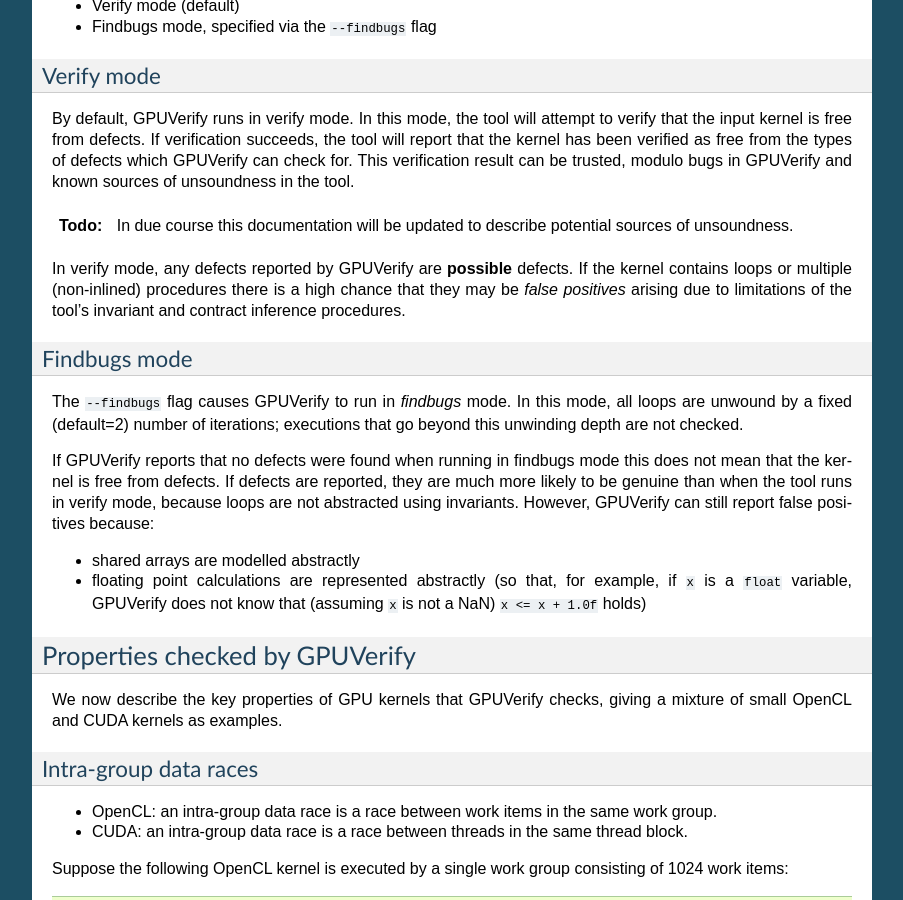
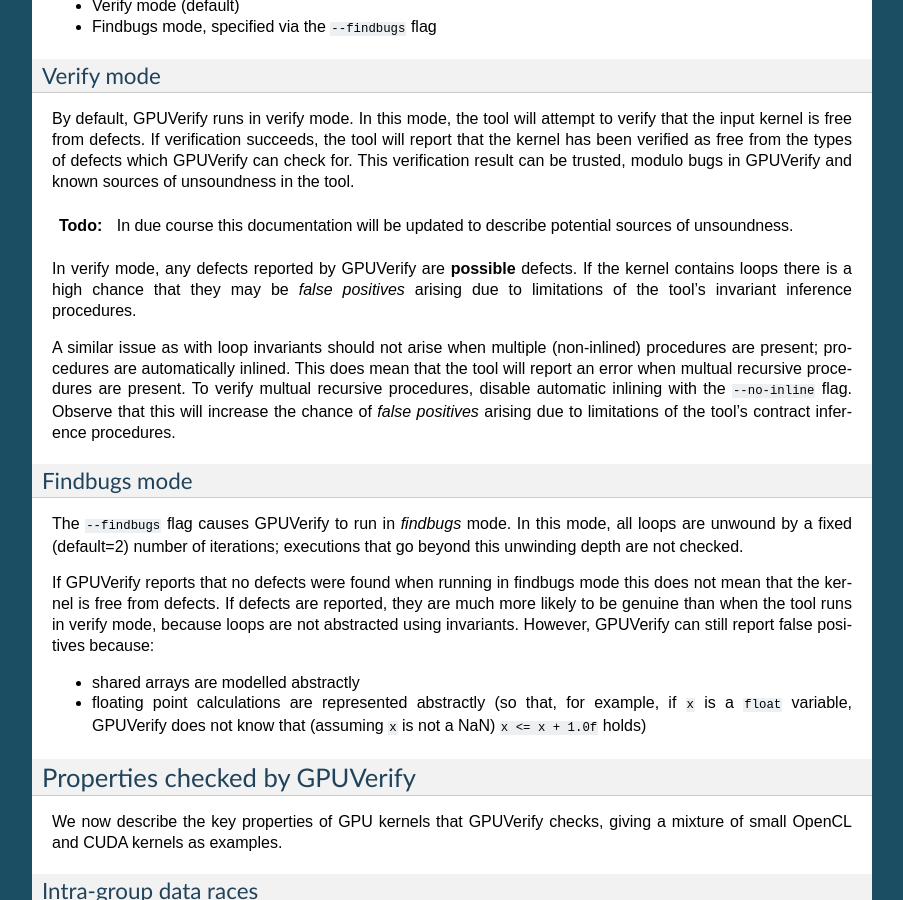
Before and after one commit to mc-imperial/gpuverify, a Sphinx documentation site: the page built from Documentation/basic_usage.rst, in a window 1280 px wide and 900 px high, scrolled down 1258 px. Shown: the whole window, without its empty margins (198-1101 px from the left). Built offline with Sphinx 7.4.7, drawn with Linux system fonts in a browser that asks for light colours; formulas are drawn with MathJax 3.

Commit message:
Update documentation for inlining

```diff
--- a/Documentation/basic_usage.rst
+++ b/Documentation/basic_usage.rst
@@ -78,10 +78,17 @@ and known sources of unsoundness in the tool.
   unsoundness.
 
 In verify mode, any defects reported by GPUVerify are **possible**
-defects.  If the kernel contains loops or multiple (non-inlined)
-procedures there is a high chance that they may be *false positives*
-arising due to limitations of the tool's invariant and contract
-inference procedures.
+defects.  If the kernel contains loops there is a high chance that
+they may be *false positives* arising due to limitations of the
+tool's invariant inference procedures.
+
+A similar issue as with loop invariants should not arise when multiple
+(non-inlined) procedures are present; procedures are automatically inlined.
+This does mean that the tool will report an error when multual recursive
+procedures are present.  To verify multual recursive procedures, disable
+automatic inlining with the ``--no-inline`` flag.  Observe that this will
+increase the chance of *false positives* arising due to limitations of the
+tool's contract inference procedures.
 
 Findbugs mode
 -------------
```
